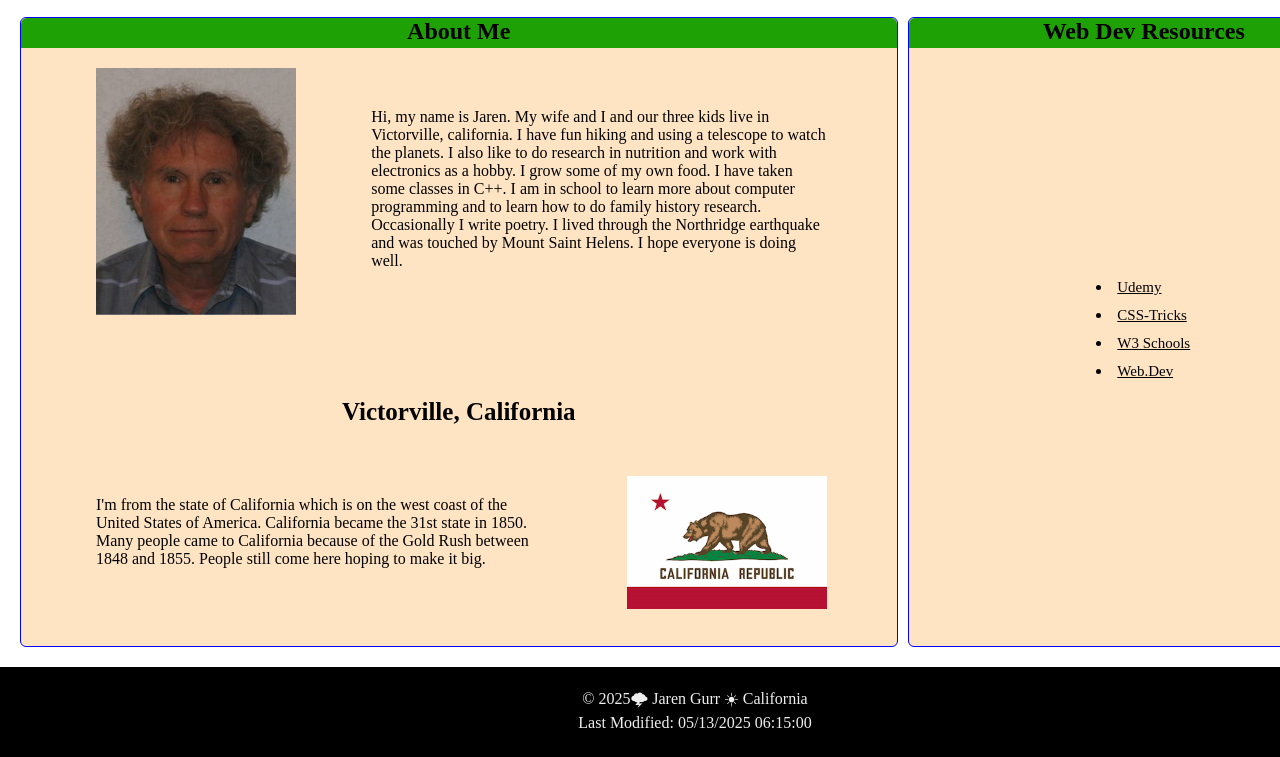
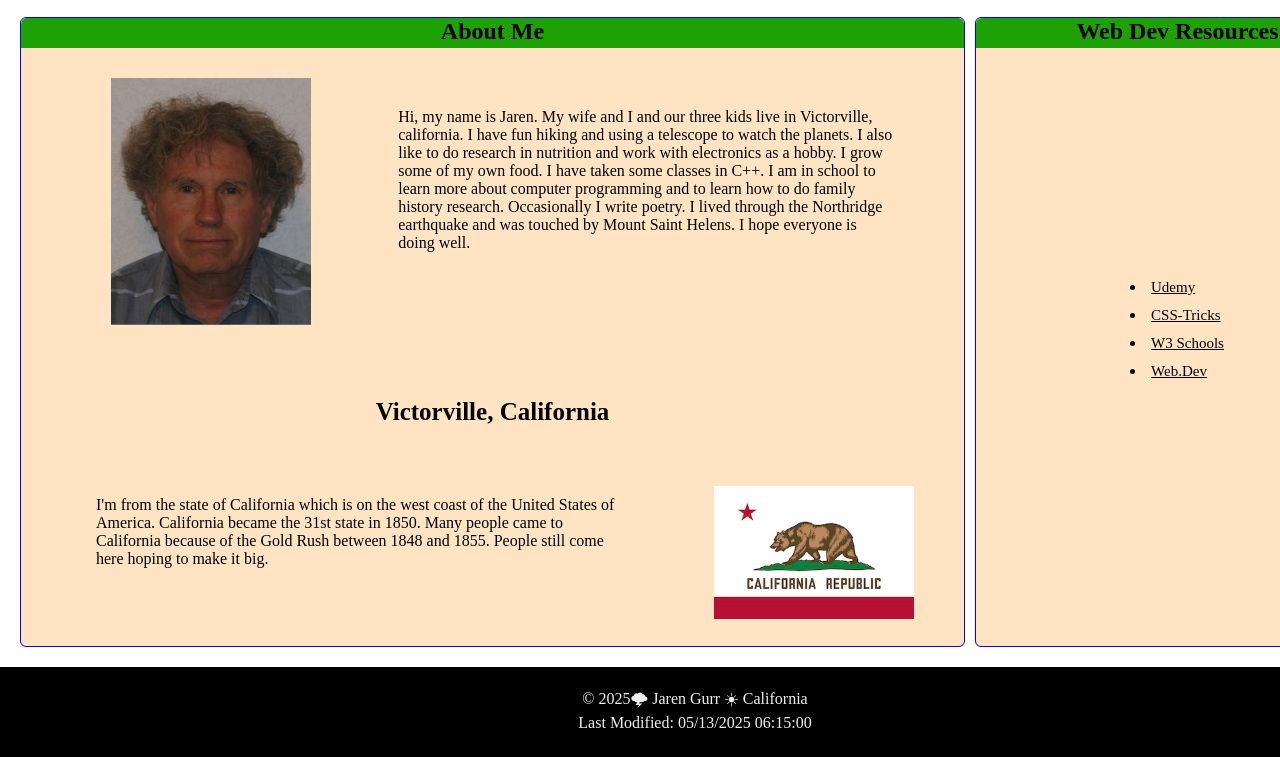
Before and after one commit to jarengurr/wdd131, a plain HTML site: page index.html in a window 1280 px wide. Shown: the part 103-860 px from the top of the page. Drawn offline with Linux system fonts and the light colour scheme.

Commit message:
i'm done

```diff
--- a/styles/base.css
+++ b/styles/base.css
@@ -18,7 +18,7 @@ header {
 }
 main {
     display: grid;
-    grid-template-columns: 65% 35%;
+    grid-template-columns: 70% 30%;
 
     grid-column: 1/3;
 
@@ -100,8 +100,8 @@ footer {
 
     align-items: center;
 
-    padding: 20px;
-    padding-left: 75px;
+    padding-top: 30px;
+    padding-left: 90px;
 
 }
 h2 {
@@ -153,9 +153,7 @@ h3 {
 
      height: 350px;
 }
-.testone img {
-    float: left;
-}
+
 .abox {
     padding-left: 0;
    padding-right: 70px;
@@ -165,7 +163,7 @@ h3 {
 }
 .abox2 {
     padding-left: 75px;
-   padding-right: 60px;
+   padding-right: 90px;
     padding-top: 70px;
     padding-bottom: 0;
 
```
